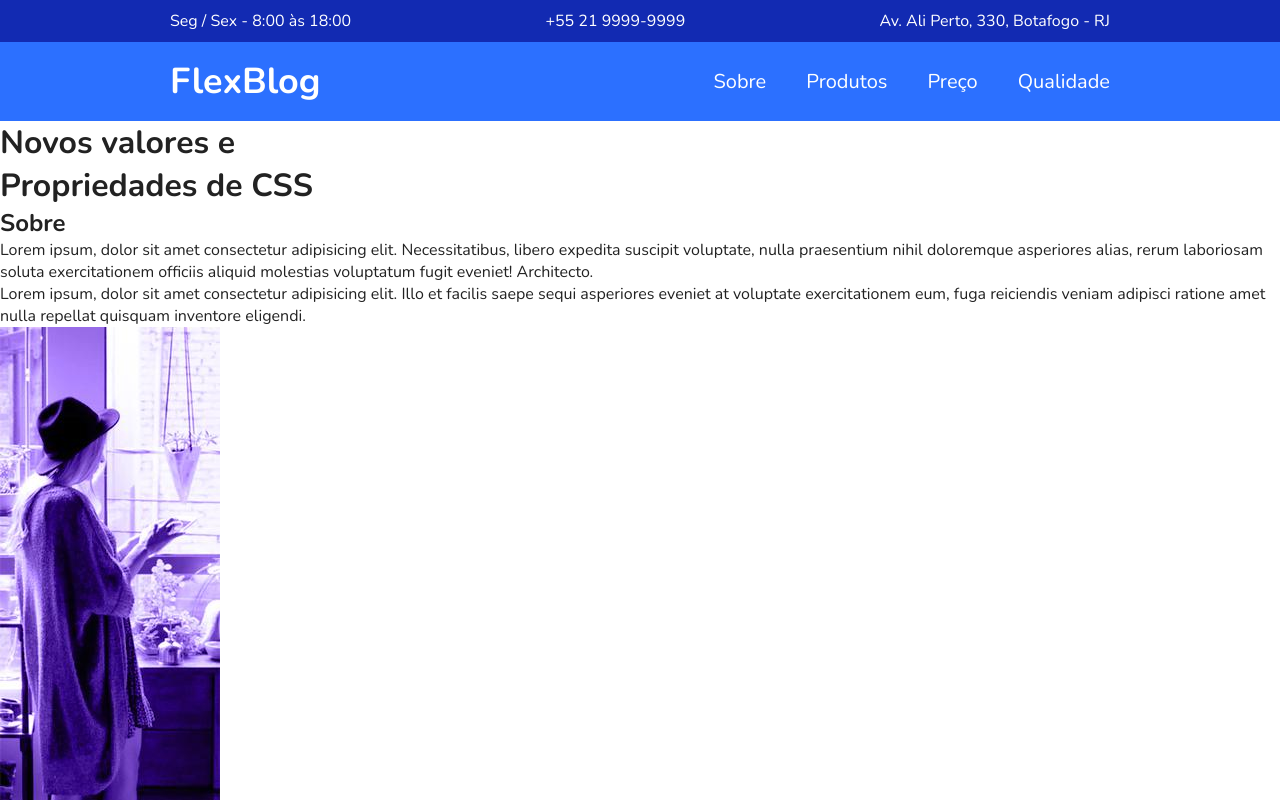
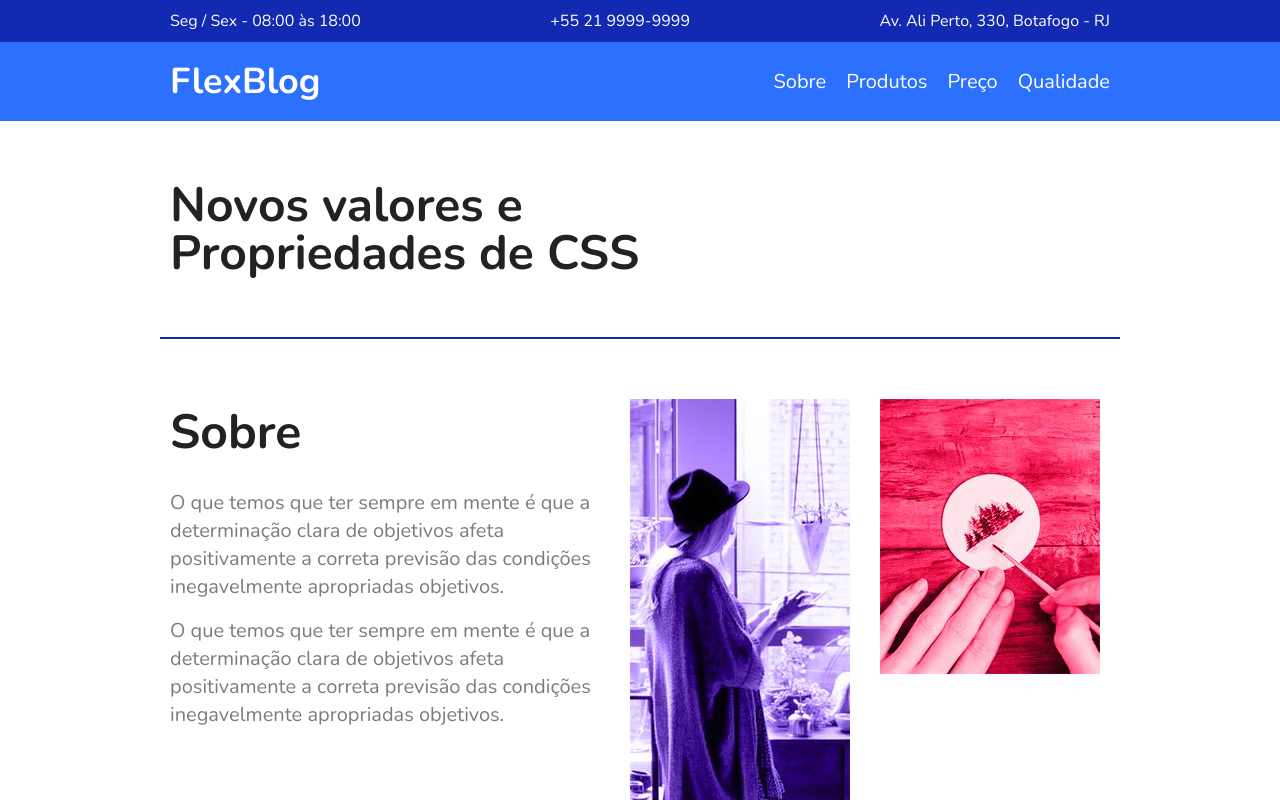
Before and after one commit to wesleyqueirozbr/FlexBlog, a plain HTML site: page index.html in a window 1280 px wide. Shown: the top 800 px of the page. Drawn offline with nearby package versions, Linux system fonts and the light colour scheme.

Commit message:
sobre-sc

```diff
--- a/index.html
+++ b/index.html
@@ -16,7 +16,7 @@
 <body>
     <div class="superinfo-bg">
         <div class="superinfo">
-            <p>Seg / Sex - 8:00 às 18:00</p>
+            <p>Seg / Sex - 08:00 às 18:00</p>
             <a href="tel:+552199999999">+55 21 9999-9999</a>
             <p>Av. Ali Perto, 330, Botafogo - RJ</p>
         </div>
@@ -40,12 +40,10 @@
     <section class="sobre" id="sobre">
         <div class="sobre-info">
             <h1>Sobre</h1>
-            <p>Lorem ipsum, dolor sit amet consectetur adipisicing elit. Necessitatibus, libero expedita suscipit
-                voluptate, nulla praesentium nihil doloremque asperiores alias, rerum laboriosam soluta exercitationem
-                officiis aliquid molestias voluptatum fugit eveniet! Architecto.</p>
-            <p>Lorem ipsum, dolor sit amet consectetur adipisicing elit. Illo et facilis saepe sequi asperiores eveniet
-                at voluptate exercitationem eum, fuga reiciendis veniam adipisci ratione amet nulla repellat quisquam
-                inventore eligendi.</p>
+            <p>O que temos que ter sempre em mente é que a determinação clara de objetivos afeta positivamente a correta
+                previsão das condições inegavelmente apropriadas objetivos.</p>
+            <p>O que temos que ter sempre em mente é que a determinação clara de objetivos afeta positivamente a correta
+                previsão das condições inegavelmente apropriadas objetivos.</p>
         </div>
         <div class="sobre-img">
             <img src="./img/sobre1.jpg" alt="Sobre 1">
@@ -113,27 +111,33 @@
     <section class="qualidade" id="qualidade">
         <div class="qualidade-item">
             <h2>Inteligente</h2>
-            <p>O que temos que ter sempre em mente é que a determinação clara de objetivos afeta positivamente a correta previsão</p>
+            <p>O que temos que ter sempre em mente é que a determinação clara de objetivos afeta positivamente a correta
+                previsão</p>
         </div>
         <div class="qualidade-item">
             <h2>Compacto</h2>
-            <p>O que temos que ter sempre em mente é que a determinação clara de objetivos afeta positivamente a correta previsão das condições inegavelmente</p>
+            <p>O que temos que ter sempre em mente é que a determinação clara de objetivos afeta positivamente a correta
+                previsão das condições inegavelmente</p>
         </div>
         <div class="qualidade-item">
             <h2>Econômico</h2>
-            <p>O que temos que ter sempre em mente é que a determinação clara de objetivos afeta positivamente a correta previsão</p>
+            <p>O que temos que ter sempre em mente é que a determinação clara de objetivos afeta positivamente a correta
+                previsão</p>
         </div>
         <div class="qualidade-item">
             <h2>Transparente</h2>
-            <p>O que temos que ter sempre em mente é que a determinação clara de objetivos afeta positivamente a correta previsão</p>
+            <p>O que temos que ter sempre em mente é que a determinação clara de objetivos afeta positivamente a correta
+                previsão</p>
         </div>
         <div class="qualidade-item">
             <h2>Opaco</h2>
-            <p>O que temos que ter sempre em mente é que a determinação clara de objetivos afeta positivamente a correta previsão das condições inegavelmente</p>
+            <p>O que temos que ter sempre em mente é que a determinação clara de objetivos afeta positivamente a correta
+                previsão das condições inegavelmente</p>
         </div>
         <div class="qualidade-item">
             <h2>Sustentável</h2>
-            <p>O que temos que ter sempre em mente é que a determinação clara de objetivos afeta positivamente a correta previsão</p>
+            <p>O que temos que ter sempre em mente é que a determinação clara de objetivos afeta positivamente a correta
+                previsão</p>
         </div>
     </section>
     <section class="newsletter">
--- a/style.css
+++ b/style.css
@@ -66,7 +66,6 @@ img {
 .menu-nav ul {
     display: flex;
     flex-wrap: wrap;
-    gap: 20px;
     justify-content: center;
 }
 
@@ -79,3 +78,43 @@ img {
 .menu-nav a:hover {
     color: #122ab2;
 }
+
+/* introducao */
+
+.introducao {
+    font-size: 3rem;
+    line-height: 1;
+    max-width: 960px;
+    margin: 0 auto;
+    padding: 60px 10px;
+}
+
+/* sobre */
+
+.sobre {
+    border-top: 2px solid #122ab2;
+    border-bottom: 2px solid #122ab2;
+    max-width: 960px;
+    margin: 0 auto;
+    padding: 60px 10px;
+    display: flex;
+    gap: 20px;
+    flex-wrap: wrap;
+}
+
+.sobre-info {
+    flex: 2 1 300px;
+}
+.sobre-img {
+    flex: 1 1 160px;
+}
+.sobre-info h1 {
+    font-size: 3rem;
+    margin-bottom: 1.5rem;
+}
+.sobre-info p {
+    font-size: 1.25rem;
+    line-height: 1.4;
+    margin-bottom: 1rem;
+    color: #7c7c7c;
+}
```
